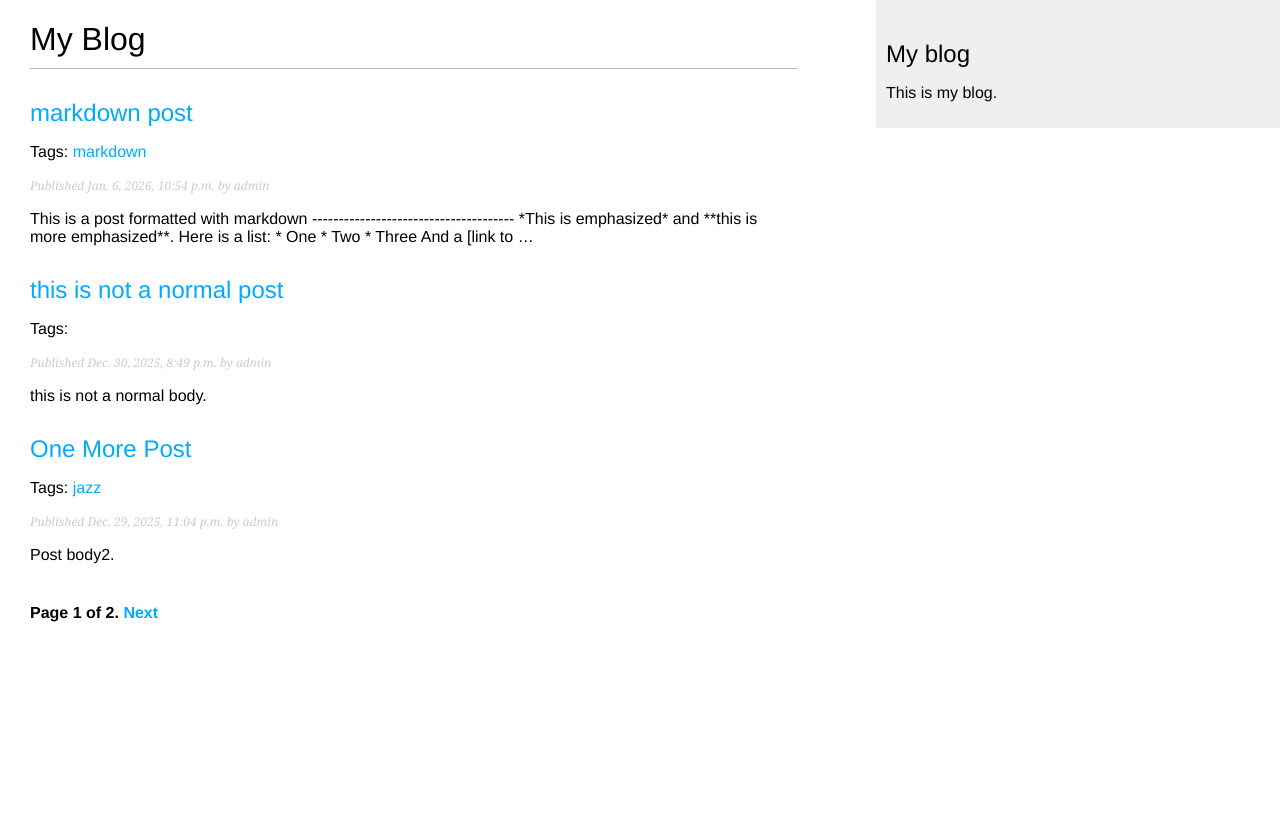
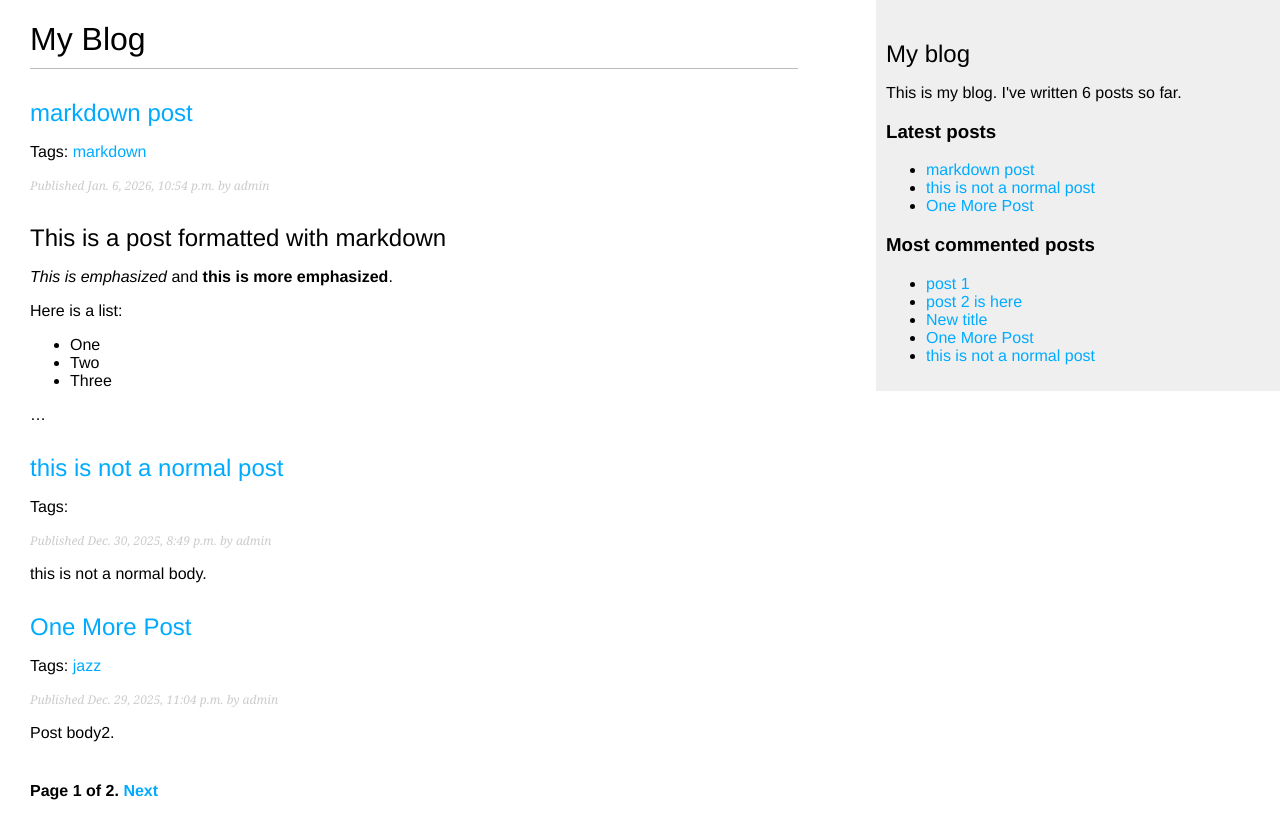
Before and after one commit to me701203/django5, a Django app: page /blog/ in a window 1280 px wide. Before the commit the page ends 622 px from the top, so only its background shows below. Run offline with Django 5.2, Linux system fonts and the light colour scheme; data comes from the database, SQL or seed files in the repository; both versions use the stored data as it was after the commit; parts of the project's set-up code (start-up, migrations or seed data) failed here and were passed over.

Commit message:
added sitemap, added custom tags, added markdown

```diff
--- a/blog/templates/blog/base.html
+++ b/blog/templates/blog/base.html
@@ -1,3 +1,4 @@
+{% load blog_tags %}
 {% load static %}
 <!DOCTYPE html>
 <html>
@@ -12,7 +13,21 @@
     </div>
     <div id="sidebar">
         <h2>My blog</h2>
-        <p>This is my blog.</p>
+        <p>
+            This is my blog.
+            I've written {% total_posts %} posts so far.
+        </p>
+        <h3>Latest posts</h3>
+        {% show_latest_posts 3 %}
+        <h3>Most commented posts</h3>
+        {% get_most_commented_posts as most_commented_posts %}
+        <ul>
+            {% for post in most_commented_posts %}
+                <li>
+                    <a href="{{ post.get_absolute_url }}">{{ post.title }}</a>
+                </li>
+            {% endfor %}
+        </ul>
     </div>
 </body>
 </html>
--- a/blog/templates/blog/post/detail.html
+++ b/blog/templates/blog/post/detail.html
@@ -1,4 +1,5 @@
 {% extends "blog/base.html" %}
+{% load blog_tags %}
 
 {% block title %}{{ post.title }}{% endblock %}
 
@@ -7,7 +8,7 @@
     <p class="date">
         Published {{ post.publish }} by {{ post.author }}
     </p>
-    {{ post.body|linebreaks }}
+    {{ post.body|markdown }}
     <p>
         <a href="{% url "blog:post_share" post.id %}">
         Share this post
--- /dev/null
+++ b/blog/templates/blog/post/latest_posts.html
@@ -0,0 +1,7 @@
+<ul>
+    {% for post in latest_posts %}
+        <li>
+            <a href="{{ post.get_absolute_url }}">{{ post.title }}</a>
+        </li>
+    {% endfor %}
+</ul>
--- a/blog/templates/blog/post/list.html
+++ b/blog/templates/blog/post/list.html
@@ -1,4 +1,5 @@
 {% extends "blog/base.html" %}
+{% load blog_tags %}
 
 {% block title %}My Blog{% endblock %}
 
@@ -24,7 +25,7 @@
         <p class="date">
         Published {{ post.publish }} by {{ post.author }}
         </p>
-        {{ post.body|truncatewords:30|linebreaks }}
+        {{ post.body|markdown|truncatewords_html:30 }}
     {% endfor %}
     {% include "pagination.html" with page=posts %}
 {% endblock %}
--- /dev/null
+++ b/blog/templatetags/blog_tags.py
@@ -0,0 +1,26 @@
+from django import template
+from django.db.models import Count
+import markdown
+from django.utils.safestring import mark_safe
+from ..models import Post
+
+register = template.Library()
+
+@register.simple_tag
+def total_posts():
+    return Post.published.count()
+
+@register.inclusion_tag('blog/post/latest_posts.html')
+def show_latest_posts(count=5):
+    latest_posts = Post.published.order_by('-publish')[:count]
+    return {'latest_posts': latest_posts}
+
+@register.simple_tag
+def get_most_commented_posts(count=5):
+    return Post.published.annotate(
+        total_comments=Count('comments')
+    ).order_by('-total_comments')[:count]
+
+@register.filter(name='markdown')
+def markdown_format(text):
+ return mark_safe(markdown.markdown(text))
--- a/mysite/settings.py
+++ b/mysite/settings.py
@@ -25,6 +25,8 @@ DEBUG = True
 
 ALLOWED_HOSTS = []
 
+SITE_ID = 1
+
 
 # Application definition
 
@@ -34,6 +36,8 @@ INSTALLED_APPS = [
     'django.contrib.contenttypes',
     'django.contrib.sessions',
     'django.contrib.messages',
+    'django.contrib.sites',
+    'django.contrib.sitemaps',
     'django.contrib.staticfiles',
     'taggit',
     'blog.apps.BlogConfig',
--- a/mysite/urls.py
+++ b/mysite/urls.py
@@ -1,23 +1,19 @@
-"""
-URL configuration for mysite project.
+from django.contrib import admin
+from django.contrib.sitemaps.views import sitemap
+from django.urls import include, path
+from blog.sitemaps import PostSitemap
 
-The `urlpatterns` list routes URLs to views. For more information please see:
-    https://docs.djangoproject.com/en/5.0/topics/http/urls/
-Examples:
-Function views
-    1. Add an import:  from my_app import views
-    2. Add a URL to urlpatterns:  path('', views.home, name='home')
-Class-based views
-    1. Add an import:  from other_app.views import Home
-    2. Add a URL to urlpatterns:  path('', Home.as_view(), name='home')
-Including another URLconf
-    1. Import the include() function: from django.urls import include, path
-    2. Add a URL to urlpatterns:  path('blog/', include('blog.urls'))
-"""
-from django.contrib import admin
-from django.urls import include, path
+sitemaps = {
+ 'posts': PostSitemap,
+}
 
 urlpatterns = [
     path("admin/", admin.site.urls),
     path('blog/', include('blog.urls', namespace='blog')),
+    path(
+        'sitemap.xml',
+        sitemap,
+        {'sitemaps': sitemaps},
+        name='django.contrib.sitemaps.views.sitemap'
+    )
 ]
```
Also changed, not shown: blog/sitemaps.py (added, +12 -0 lines), blog/templatetags/__init__.py (added), db.sqlite3.
